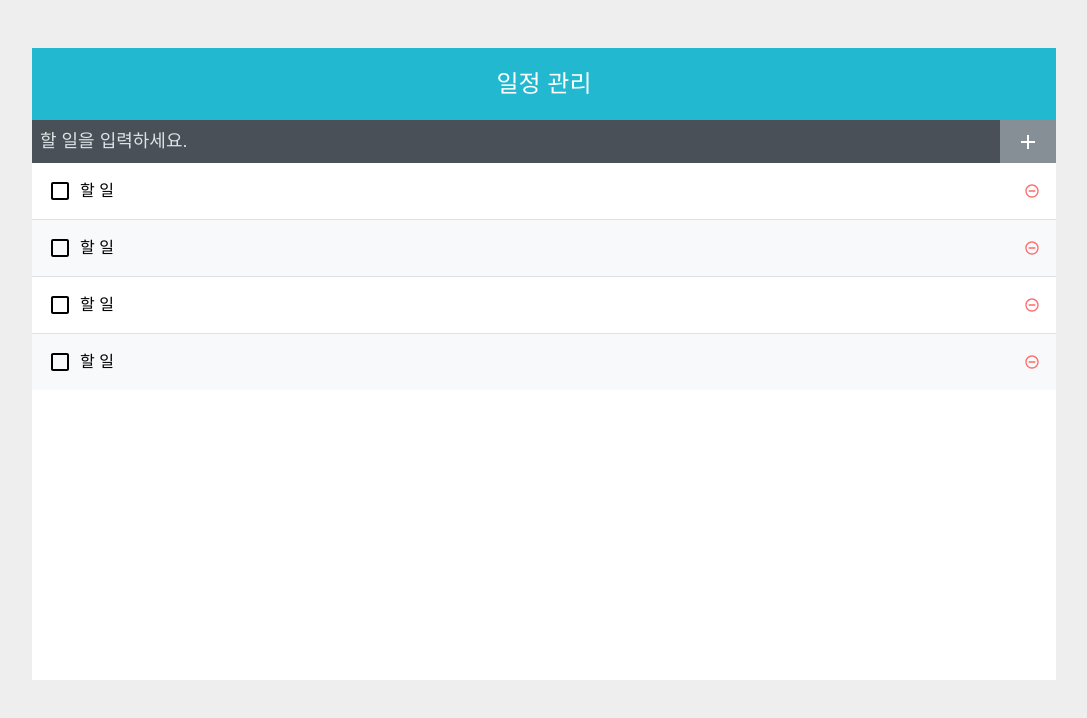
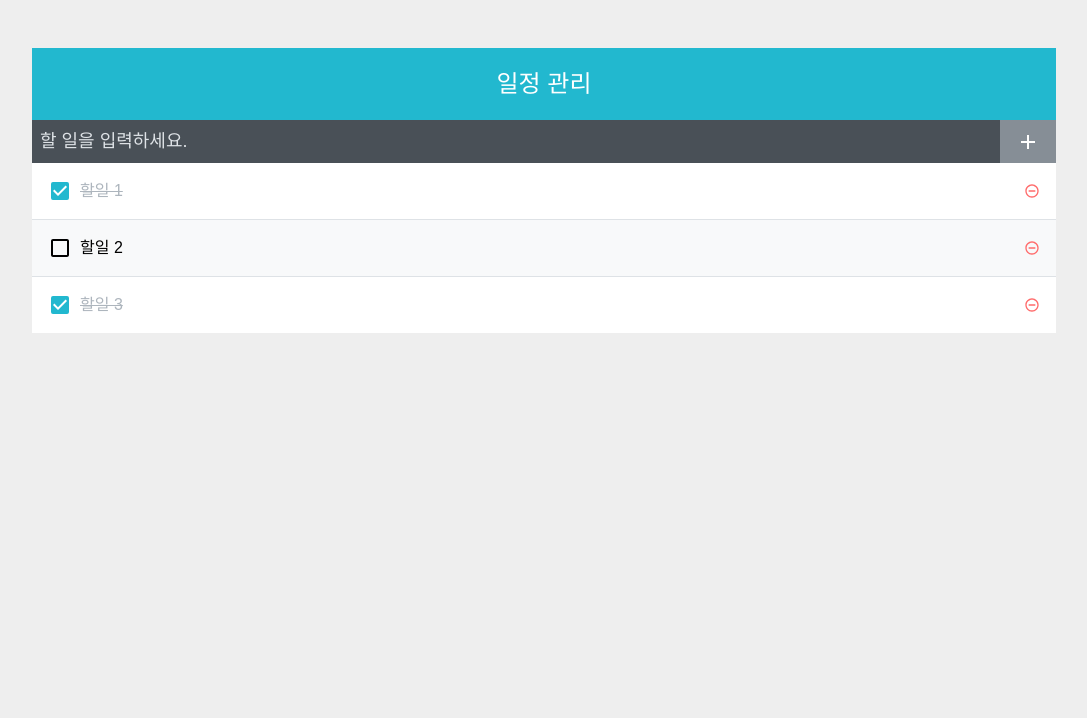
Before and after one commit to dongwonnn/Wanted_Pre_Onboarding_9, a React (Create React App) app: page / in a window 1280 px wide. Shown: the top 718 px of the page, without its empty margins (96-1183 px from the left). Built offline with nearby package versions, Linux system fonts and the light colour scheme.

Commit message:
[#1] Feat: Todo App CRUD 구현

```diff
--- a/src/App.tsx
+++ b/src/App.tsx
@@ -1,13 +1,67 @@
-import React from "react";
+import React, { useRef } from "react";
 import TodoInsert from "components/TodoInsert";
 import TodoTemplate from "components/TodoTemplate";
 import TodoList from "components/TodoList";
+import { useState } from "react";
+import { useCallback } from "react";
 
 const App = () => {
+  const [todos, setTodos] = useState([
+    {
+      id: 1,
+      text: "할일 1",
+      checked: true,
+    },
+    {
+      id: 2,
+      text: "할일 2",
+      checked: false,
+    },
+    {
+      id: 3,
+      text: "할일 3",
+      checked: true,
+    },
+  ]);
+
+  const nextId = useRef<number>(4);
+
+  const onInsert = useCallback(
+    (text) => {
+      const todo = {
+        id: nextId.current,
+        text,
+        checked: false,
+      };
+      setTodos(todos.concat(todo));
+      // eslint-disable-next-line @typescript-eslint/no-unused-expressions
+      nextId.current + 1;
+    },
+    [todos]
+  );
+
+  const onRemove = useCallback(
+    (id) => {
+      setTodos(todos.filter((todo) => todo.id !== id));
+    },
+    [todos]
+  );
+
+  const onToggle = useCallback(
+    (id) => {
+      setTodos(
+        todos.map((todo) =>
+          todo.id === id ? { ...todo, checked: !todo.checked } : todo
+        )
+      );
+    },
+    [todos]
+  );
+
   return (
     <TodoTemplate>
-      <TodoInsert />
-      <TodoList />
+      <TodoInsert onInsert={onInsert} />
+      <TodoList todos={todos} onRemove={onRemove} onToggle={onToggle} />
     </TodoTemplate>
   );
 };
--- a/src/components/TodoInsert.tsx
+++ b/src/components/TodoInsert.tsx
@@ -1,11 +1,36 @@
-import React from "react";
+import React, { FC } from "react";
+import { useCallback } from "react";
+import { useState } from "react";
 import { MdAdd } from "react-icons/md";
 import styled from "styled-components";
 
-const TodoInsert = () => {
+interface TodoInsertProps {
+  onInsert: (e: string) => void;
+}
+
+const TodoInsert: FC<TodoInsertProps> = ({ onInsert }) => {
+  const [value, setValue] = useState<string>("");
+
+  const onChange = useCallback((e) => {
+    setValue(e.target.value);
+  }, []);
+
+  const onSubmit = useCallback(
+    (e) => {
+      e.preventDefault();
+      onInsert(value);
+      setValue("");
+    },
+    [onInsert, value]
+  );
+
   return (
-    <TodoInserWrapper>
-      <input placeholder="할 일을 입력하세요." />
+    <TodoInserWrapper onSubmit={onSubmit}>
+      <input
+        placeholder="할 일을 입력하세요."
+        value={value}
+        onChange={onChange}
+      />
       <button type="submit">
         <MdAdd />
       </button>
--- a/src/components/TodoList.tsx
+++ b/src/components/TodoList.tsx
@@ -1,13 +1,25 @@
 import React from "react";
+import { FC } from "react";
 import TodoListItem from "./TodoListItem";
+import { ITodo } from "utils/types/ITodo";
 
-const TodoList = () => {
+interface TodoListProps {
+  todos: ITodo[];
+  onRemove: (e: number) => void;
+  onToggle: (e: number) => void;
+}
+
+const TodoList: FC<TodoListProps> = ({ todos, onRemove, onToggle }) => {
   return (
     <div>
-      <TodoListItem />
-      <TodoListItem />
-      <TodoListItem />
-      <TodoListItem />
+      {todos.map((todo) => (
+        <TodoListItem
+          key={todo.id}
+          todo={todo}
+          onRemove={onRemove}
+          onToggle={onToggle}
+        />
+      ))}
     </div>
   );
 };
--- a/src/components/TodoListItem.tsx
+++ b/src/components/TodoListItem.tsx
@@ -1,19 +1,29 @@
 import React from "react";
+import { FC } from "react";
 import {
   MdCheckBoxOutlineBlank,
   MdCheckBox,
   MdRemoveCircleOutline,
 } from "react-icons/md";
 import styled from "styled-components";
+import { ITodo } from "utils/types/ITodo";
 
-const TodoListItem = () => {
+interface TodoListItemProps {
+  todo: ITodo;
+  onRemove: (e: number) => void;
+  onToggle: (e: number) => void;
+}
+
+const TodoListItem: FC<TodoListItemProps> = ({ todo, onRemove, onToggle }) => {
+  const { id, text, checked } = todo;
+
   return (
     <TodoListItemWrapper>
-      <TodoCheckBox>
-        <MdCheckBoxOutlineBlank />
-        <p>할 일</p>
+      <TodoCheckBox checked={checked} onClick={() => onToggle(id)}>
+        {!checked ? <MdCheckBoxOutlineBlank /> : <MdCheckBox />}
+        <p>{text}</p>
       </TodoCheckBox>
-      <TodoRemove>
+      <TodoRemove onClick={() => onRemove(id)}>
         <MdRemoveCircleOutline />
       </TodoRemove>
     </TodoListItemWrapper>
@@ -34,17 +44,21 @@ const TodoListItemWrapper = styled.div`
   }
 `;
 
-const TodoCheckBox = styled.div`
+const TodoCheckBox = styled.div<{ checked: boolean }>`
   cursor: pointer;
   flex: 1;
   display: flex;
   align-items: center;
 
   svg {
+    color: ${(props) => (props.checked ? `#22b8cf` : `none`)};
     font-size: 1.5rem;
   }
 
   p {
+    color: ${(props) => (props.checked ? `#adb5bd` : `none`)};
+    text-decoration: ${(props) => (props.checked ? `line-through` : `none`)};
+
     margin-left: 0.5rem;
     flex: 1;
   }
--- a/src/components/TodoTemplate.tsx
+++ b/src/components/TodoTemplate.tsx
@@ -29,7 +29,6 @@ const TodoTitle = styled.div`
 
 const TodoContent = styled.div`
   background: white;
-  height: 70vh;
 `;
 
 export default TodoTemplate;
--- /dev/null
+++ b/src/utils/types/ITodo.ts
@@ -0,0 +1,5 @@
+export interface ITodo {
+  id: number;
+  text: string;
+  checked: boolean;
+}
```
